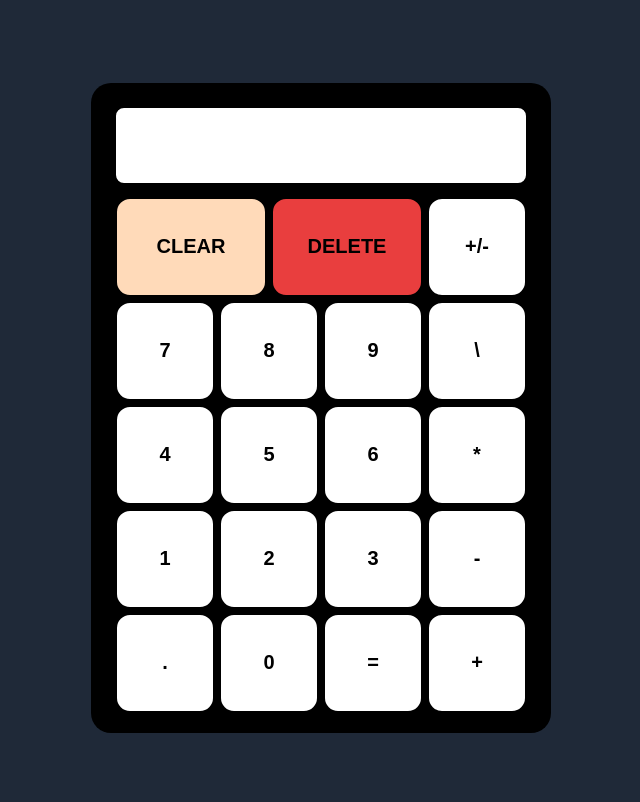
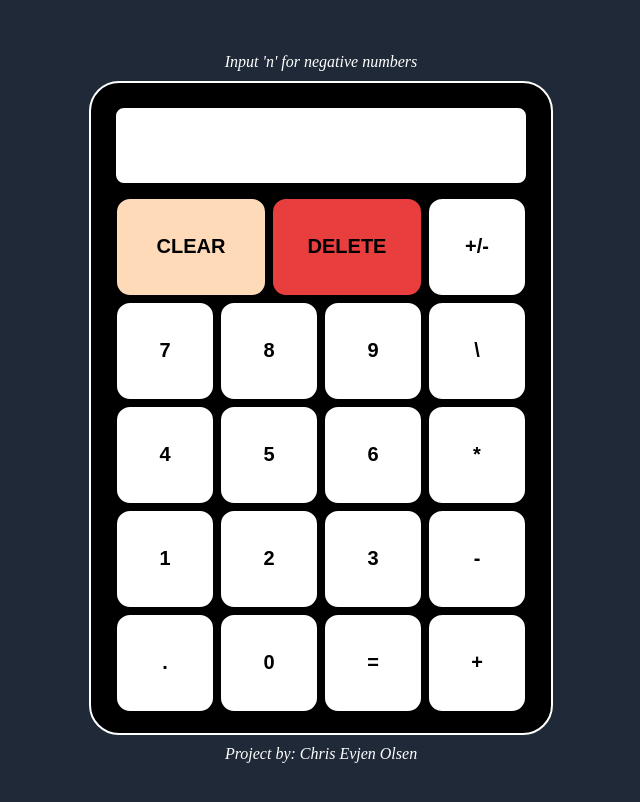
Before and after one commit to ChrisEOlsen/calculator, a plain HTML site: page index.html in a window 1280 px wide. Shown: the whole page, without its empty margins (327-967 px from the left). Drawn offline with Linux system fonts and the light colour scheme.

Commit message:
Edited styles

```diff
--- a/index.html
+++ b/index.html
@@ -8,6 +8,7 @@
     <link rel="stylesheet" href="style.css">
 </head>
 <body>
+    <div class="controls">Input 'n' for negative numbers</div>
     <div class="case">
         <div class="screen"></div>
             <div class="button-container">
@@ -32,6 +33,7 @@
                 <button id="op" data-key="+">+</button>
         </div>
     </div>
+    <div class="controls">Project by: Chris Evjen Olsen</div>
     <script>
 
     let fullNum = []; //This array should never exceed two items
--- a/style.css
+++ b/style.css
@@ -4,7 +4,9 @@ body{
     display: flex;
     justify-content: center;
     align-items: center;
+    flex-direction: column;
     background-color:  #1F2938;
+    gap: 10px;
 }
 div{
     flex-shrink: 1;
@@ -18,7 +20,22 @@ div{
     width: 460px;
     height: 650px;
     background-color: black;
-    border-radius: 20px;
+    border-radius: 30px;
+    border: 2px solid white;
+}
+
+.screen{
+    display: flex;
+    align-items: center;
+    justify-content: right;
+    width: 410px;
+    height: 75px;
+    background: white;
+    margin-bottom: 6px;
+    font-size: 36px;
+    font-family: 'Gill Sans', 'Gill Sans MT', Calibri, 'Trebuchet MS', sans-serif;
+    border: 4px solid black;
+    border-radius: 12px;
 }
 
 .button-container{
@@ -56,17 +73,7 @@ button:hover{
     background-color: rgba(168, 0, 0, 0.925);
     border: 5px rgba(168, 0, 0, 0.925);
 }
-
-.screen{
-    display: flex;
-    align-items: center;
-    justify-content: right;
-    width: 410px;
-    height: 75px;
-    background: white;
-    margin-bottom: 6px;
-    font-size: 36px;
-    font-family: 'Gill Sans', 'Gill Sans MT', Calibri, 'Trebuchet MS', sans-serif;
-    border: 4px solid black;
-    border-radius: 12px;
+.controls{
+    color: white;
+    font-style: italic;
 }
```
